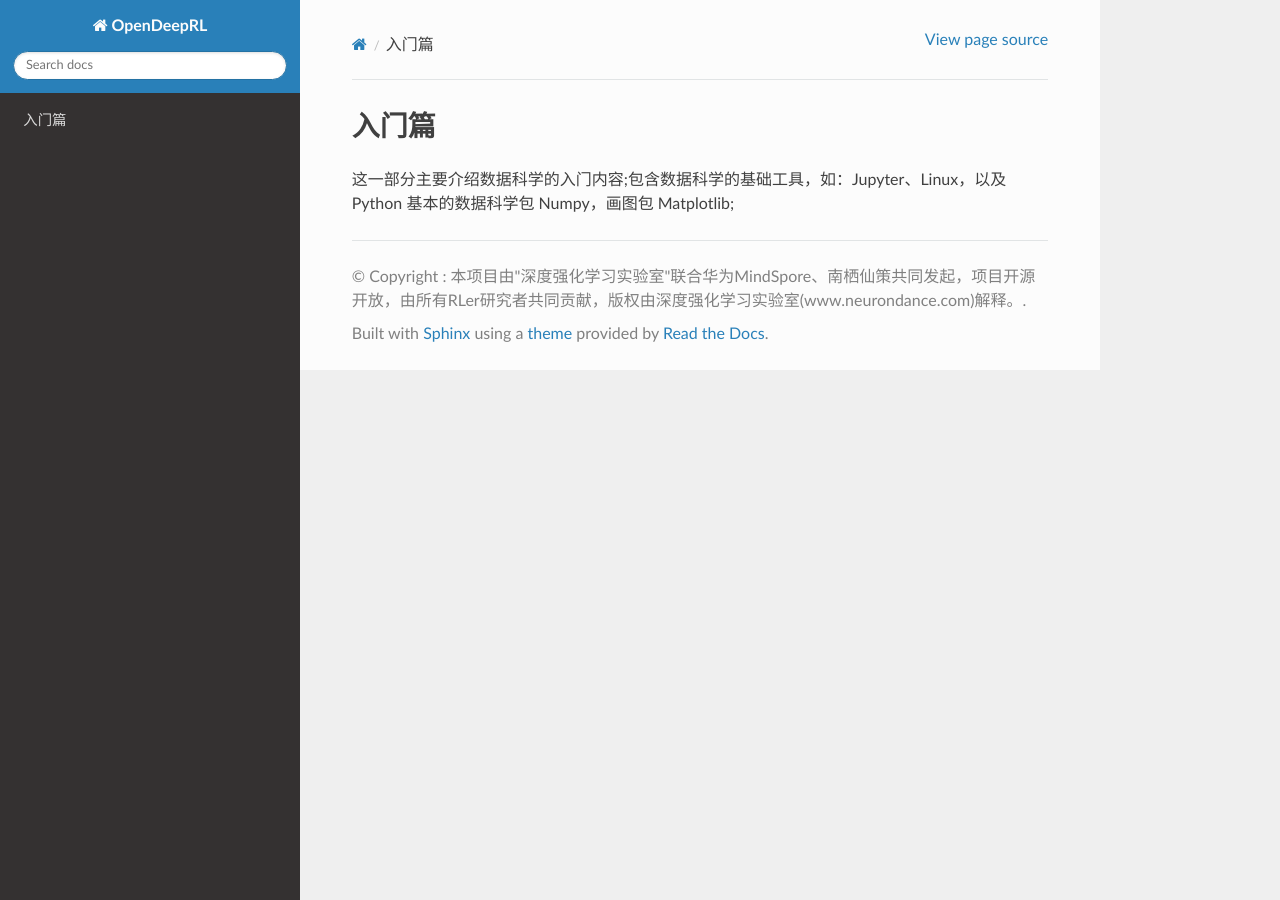
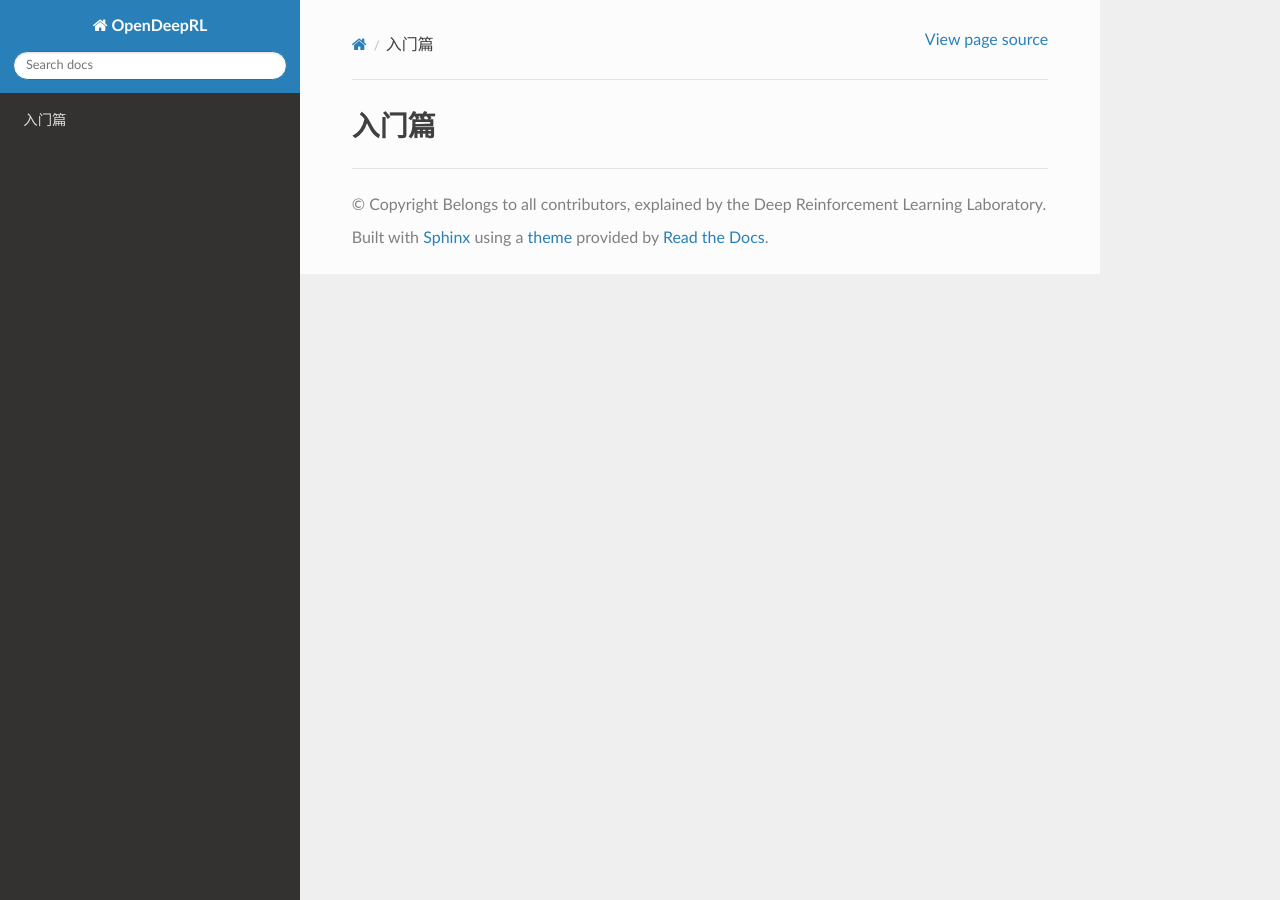
Before and after one commit to NeuronDance/OpenDeepRL, a Sphinx documentation site: the page built from source/beginning/index.rst, in a window 1280 px wide. Built offline with Sphinx 7.4.7 and the Read the Docs theme 2.0.0, drawn with Linux system fonts in a browser that asks for light colours; pages that are not in the unit, such as notebooks, are missing from menus.

Commit message:
update introduction chapter

```diff
--- a/source/beginning/index.rst
+++ b/source/beginning/index.rst
@@ -1,14 +1,8 @@
 入门篇
 ==========
-
-这一部分主要介绍数据科学的入门内容;\
-包含数据科学的基础工具，如：Jupyter、Linux，以及 Python 基本的数据科学包 Numpy，画图包 Matplotlib;
-
 
 .. toctree::
     :maxdepth: 2
     :numbered: 2
 
     01_linux
-    02_ipython
-    03_numpy
--- a/source/conf.py
+++ b/source/conf.py
@@ -18,7 +18,7 @@
 # -- Project information -----------------------------------------------------
 
 project = 'OpenDeepRL'
-copyright = ': 本项目由"深度强化学习实验室"联合华为MindSpore、南栖仙策共同发起，项目开源开放，由所有RLer研究者共同贡献，版权由深度强化学习实验室(www.neurondance.com)解释。'
+copyright = 'Belongs to all contributors, explained by the Deep Reinforcement Learning Laboratory'
 author = '深度强化学习实验室(www.neurondance.com)'
 
 # The full version, including alpha/beta/rc tags
```
Also changed, not shown: source/about.rst (added, +4 -0 lines), source/beginning/01_linux.rst (+4 -0 lines), source/index.rst (+4 -11 lines), source/beginning/02_ipython.rst (deleted), source/beginning/03_numpy.rst (deleted).
